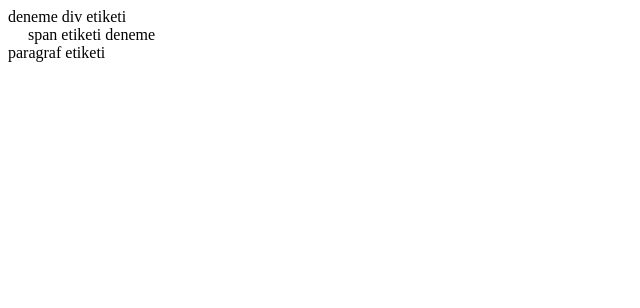
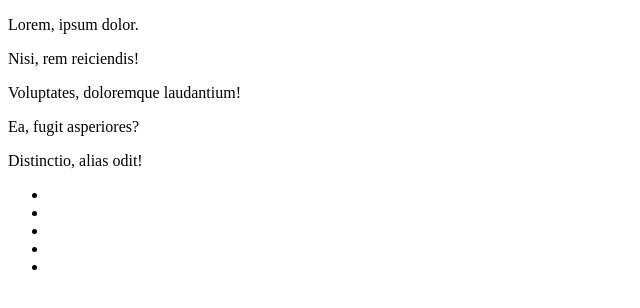
Before and after one commit to Zafer-40/kodluyoruzilkrepo, a plain HTML site: page DENEME.html in a window 1280 px wide. Shown: the whole page, without its empty margins (0-640 px from the left). Drawn offline with Linux system fonts and the light colour scheme.

Commit message:
son degisiklik

```diff
--- a/DENEME.html
+++ b/DENEME.html
@@ -7,11 +7,18 @@
     <title>Document</title>
 </head>
 <body>
-    <div>deneme div etiketi</div>
-    <area style="margin:10px ;">
-    <span>span etiketi</span>
-   deneme
-   <br>
-   <pr>paragraf etiketi</pr>
+    <p>Lorem, ipsum dolor.</p>
+    <p>Nisi, rem reiciendis!</p>
+    <p>Voluptates, doloremque laudantium!</p>
+    <p>Ea, fugit asperiores?</p>
+    <p>Distinctio, alias odit!</p>
+       <ul>
+        <li></li>
+        <li></li>
+        <li></li>
+        <li></li>
+        <li></li>
+    </ul>
+
 </body>
 </html>
```
Also changed, not shown: CSS.html (+3 -0 lines).
